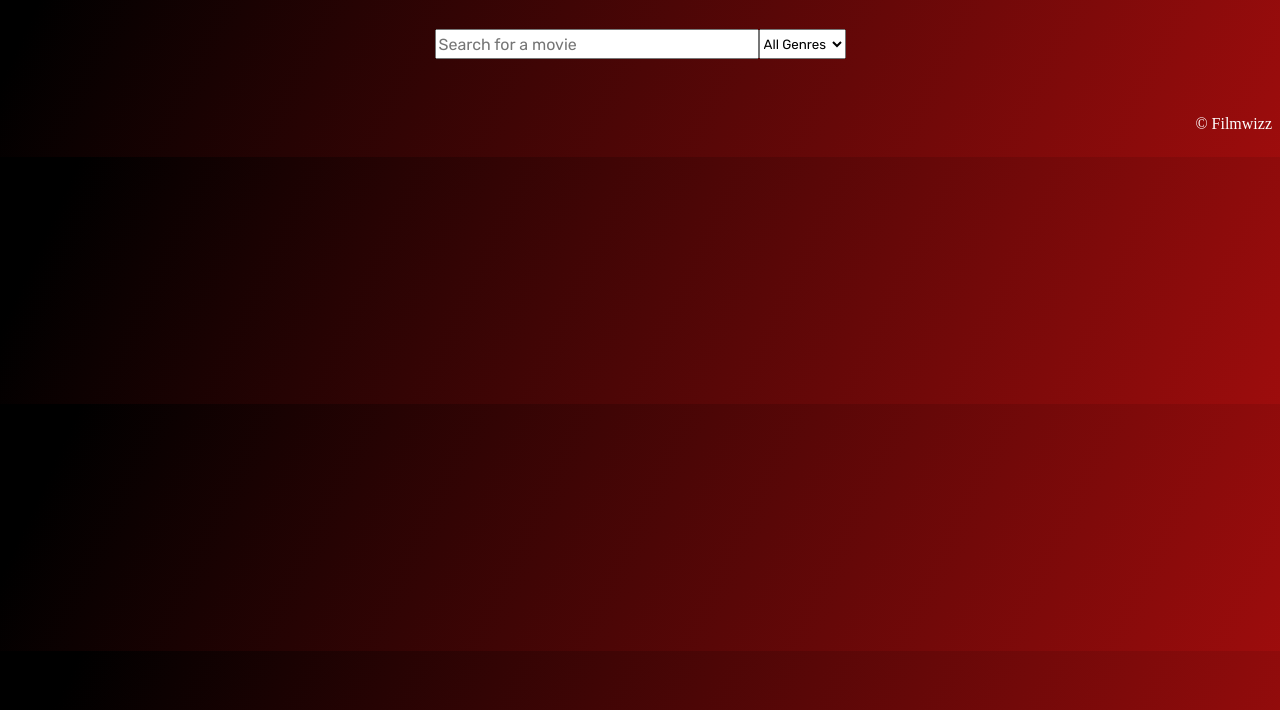
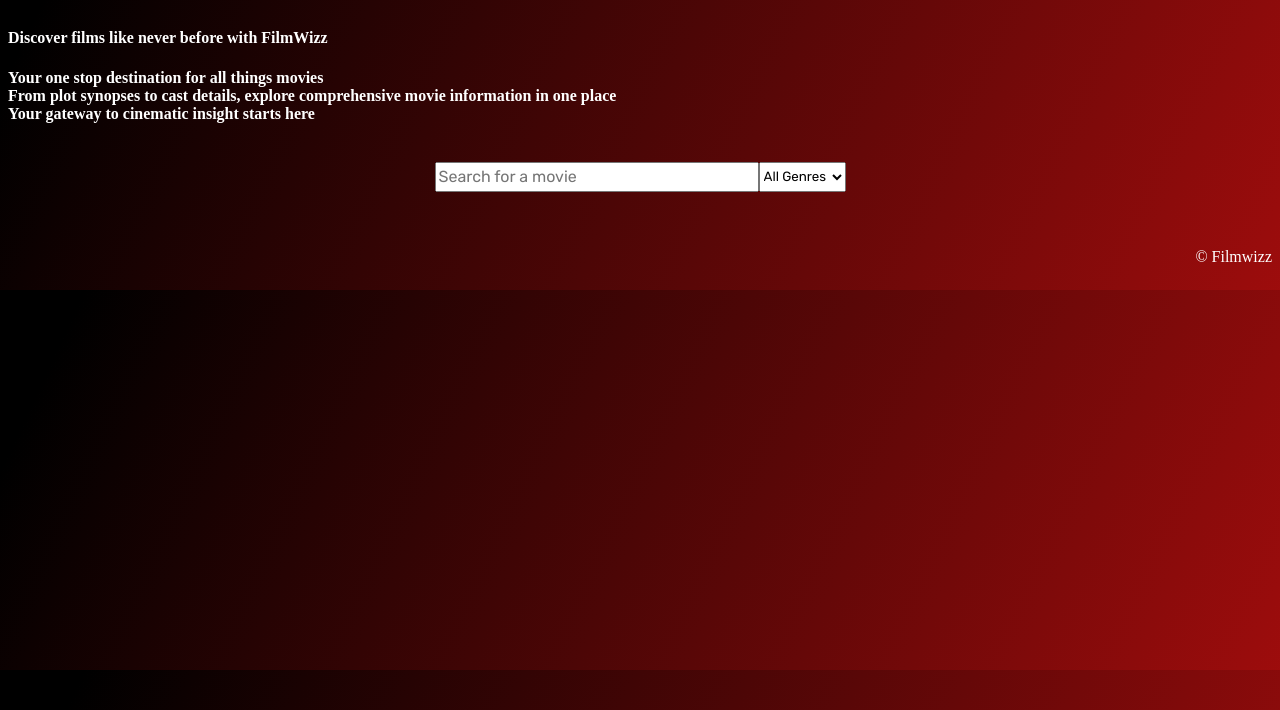
Before and after one commit to vg239/filmwizz, a plain HTML site: page index.html in a window 1280 px wide. Shown: the part 90-800 px from the top of the page. Drawn offline with Linux system fonts and the light colour scheme; a web font is replaced by a local one.

Commit message:
Update index.html
Added the description part of the website landing page

```diff
--- a/index.html
+++ b/index.html
@@ -18,8 +18,15 @@
     <div class="logo">
         <h1>FILMWIZZ</h1>
     </div>
+
+    <div class="description">
+        <h4 class="description">Discover films like never before with <span>FilmWizz</span></h4>
+        <h4 class="description">Your one stop destination for all things movies<br>From plot synopses to cast details, explore comprehensive movie information in one place<br> Your gateway to cinematic insight starts here</h4>
+        <br>
+
+    </div>
+
     <div class="search">
-
         <input type="text" placeholder="Search for a movie" class="movie-search" id ="searched-item" >
         <select id="genre-filter">
         <option value="All">All Genres</option>
@@ -35,11 +42,10 @@
         <option value="Romance">Romance</option>
         <option value="Sci-Fi">Sci-Fi</option>
         <option value="Thriller">Thriller</option>
-
-        <!-- Add more genres as needed -->
     </select>
 
     </div>
+
 
     <!-- Content -->
     <div class="movie-brief">
@@ -48,8 +54,10 @@
     </div>
 
     <!-- Footer -->
-    <footer>
-        <p>&copy; Filmwizz</p>
+    <div class="footer">
+        <footer><p>&copy; Filmwizz</p></footer>
+
+    </div>
         <script src="script.js"></script>
 </body>
 </html>
```
